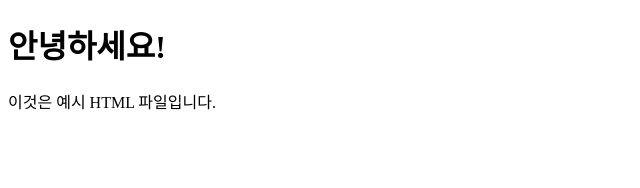
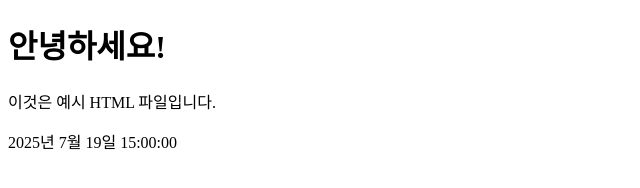
Before and after one commit to huglobalcompany/test, a plain HTML site: page index.html in a window 1280 px wide. Shown: the whole page, without its empty margins (0-640 px from the left). Drawn offline with Linux system fonts and the light colour scheme.

Commit message:
Add timestamp paragraph to index.html

```diff
--- a/index.html
+++ b/index.html
@@ -8,5 +8,6 @@
 <body>
     <h1>안녕하세요!</h1>
     <p>이것은 예시 HTML 파일입니다.</p>
+    <p>2025년 7월 19일 15:00:00</p>
 </body>
 </html>
```
